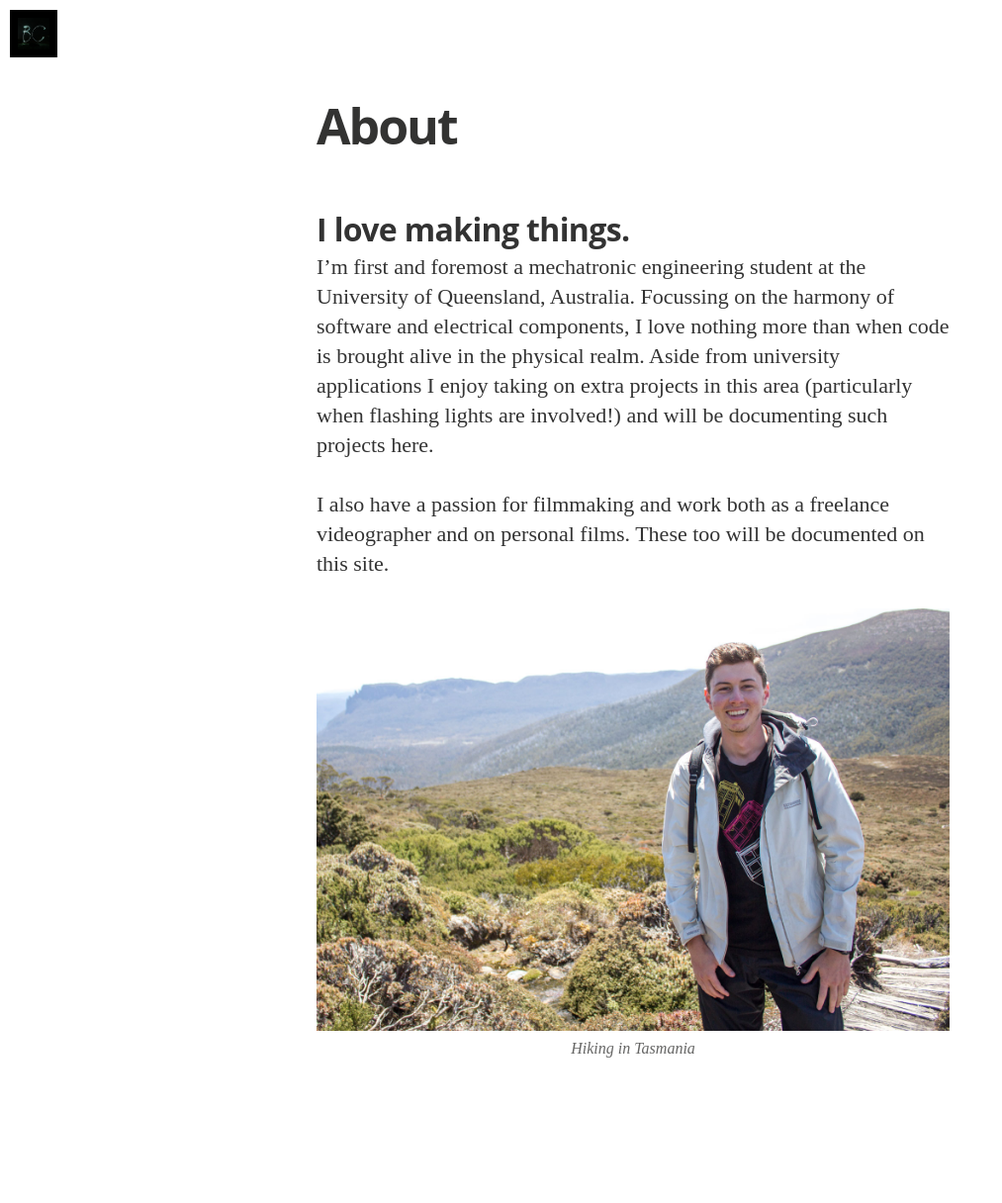
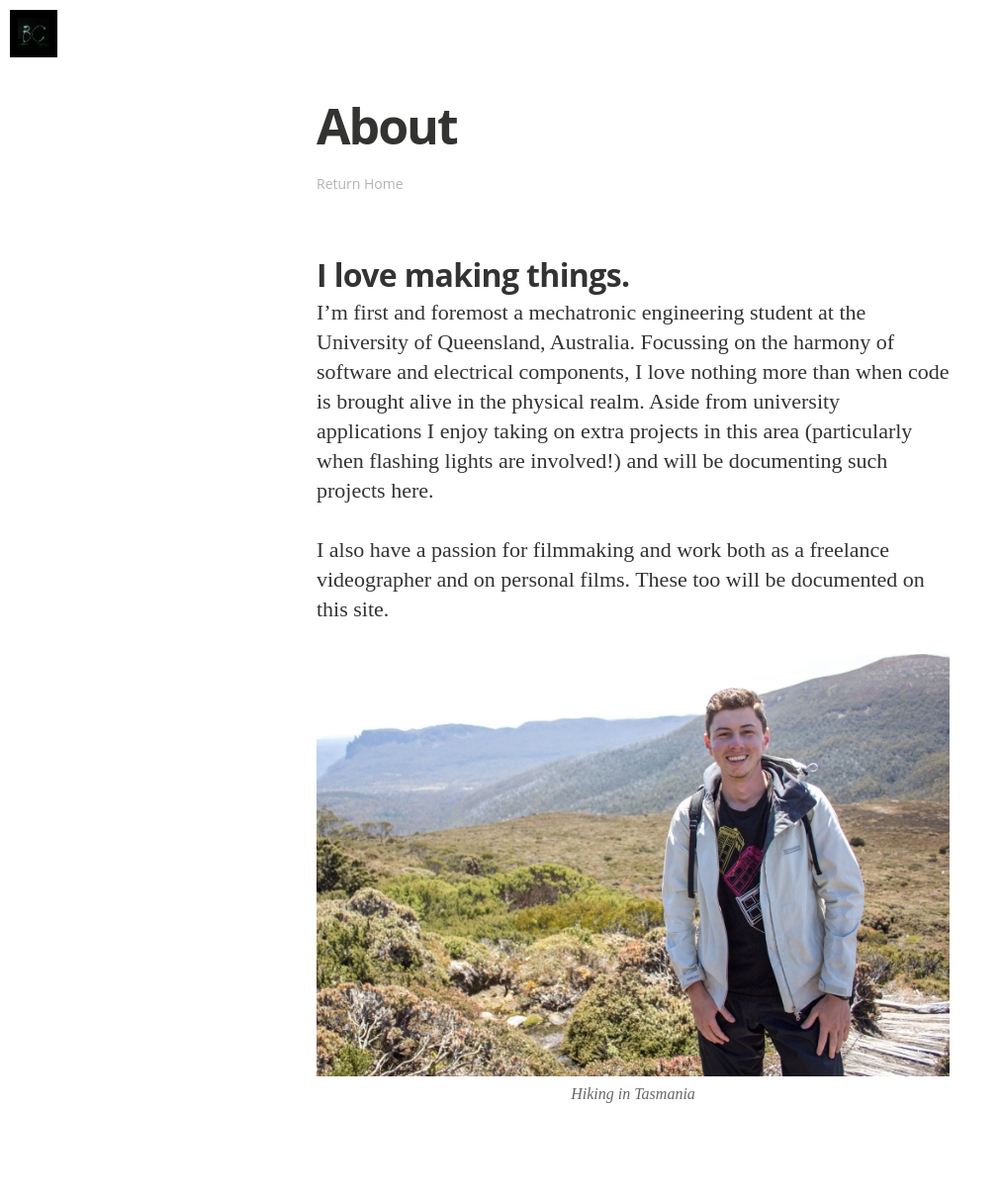
Before and after one commit to bodhiconnolly/bodhiconnolly.github.io, a Jekyll site: the page built from about.md, in a window 1280 px wide. Shown: the whole page at 99% size, without its empty margins (0-1013 px from the left). Built offline with Jekyll 4.4.1, drawn with Linux system fonts in a browser that asks for light colours; nearby versions of some CDN libraries; some web fonts are replaced; Markdown is read by kramdown in place of the engine named in the settings; before the commit the page ends 1170 px from its top, so only the background shows below that.

Commit message:
Templating

```diff
--- a/_layouts/page.html
+++ b/_layouts/page.html
@@ -14,14 +14,15 @@
           </div>
           <div class="post-meta">
             <h1 class="post-title">{{ page.title }}</h1>
-            <div class="return-home">
-            <a href="/">Return Home</a></div>
+
+
 <!--            /*<div class="cf post-meta-text">
               <div class="author-image" style="background-image: url({{ site.author_image }})">Blog Logo</div>
               <h4 class="author-name" itemprop="author" itemscope itemtype="http://schema.org/Person">{{ site.author }}</h4>
             </div>*/-->
             <div style="text-align:center">
               <a href="#topofpage" class="topofpage"><i class="fa fa-angle-down"></i></a>
+
             </div>
           </div>
         </div>
@@ -29,6 +30,7 @@
         <div class="noarticleimage">
           <div class="post-meta">
             <h1 class="post-title">{{ page.title }}</h1>
+            <a href="/" class="return-home">Return Home</a>
            <!-- <div class="cf post-meta-text">
               <div class="author-image" style="background-image: url({{ page.author_image }})">Blog Logo</div>
               <h4 class="author-name" itemprop="author" itemscope itemtype="http://schema.org/Person">{{ page.author }}</h4>
```
Also changed, not shown: contact.md (+1 -1 lines).
